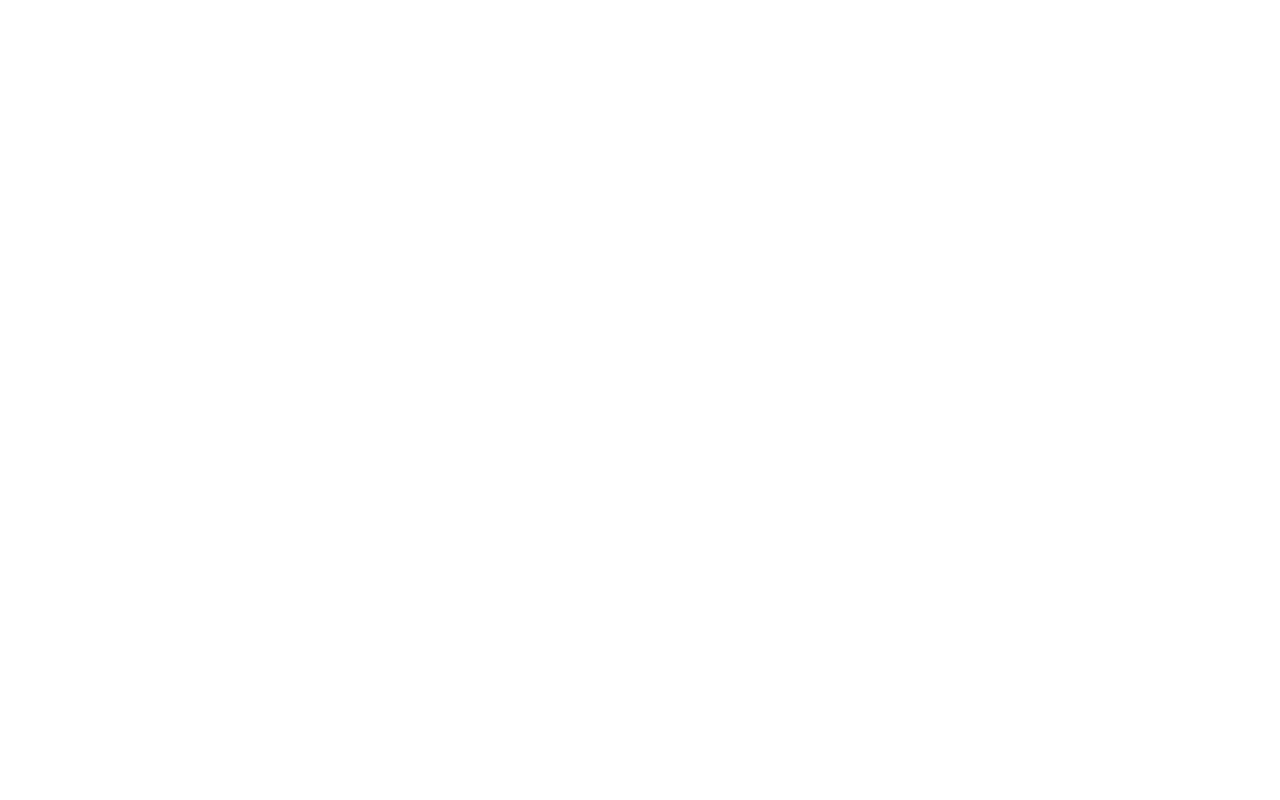
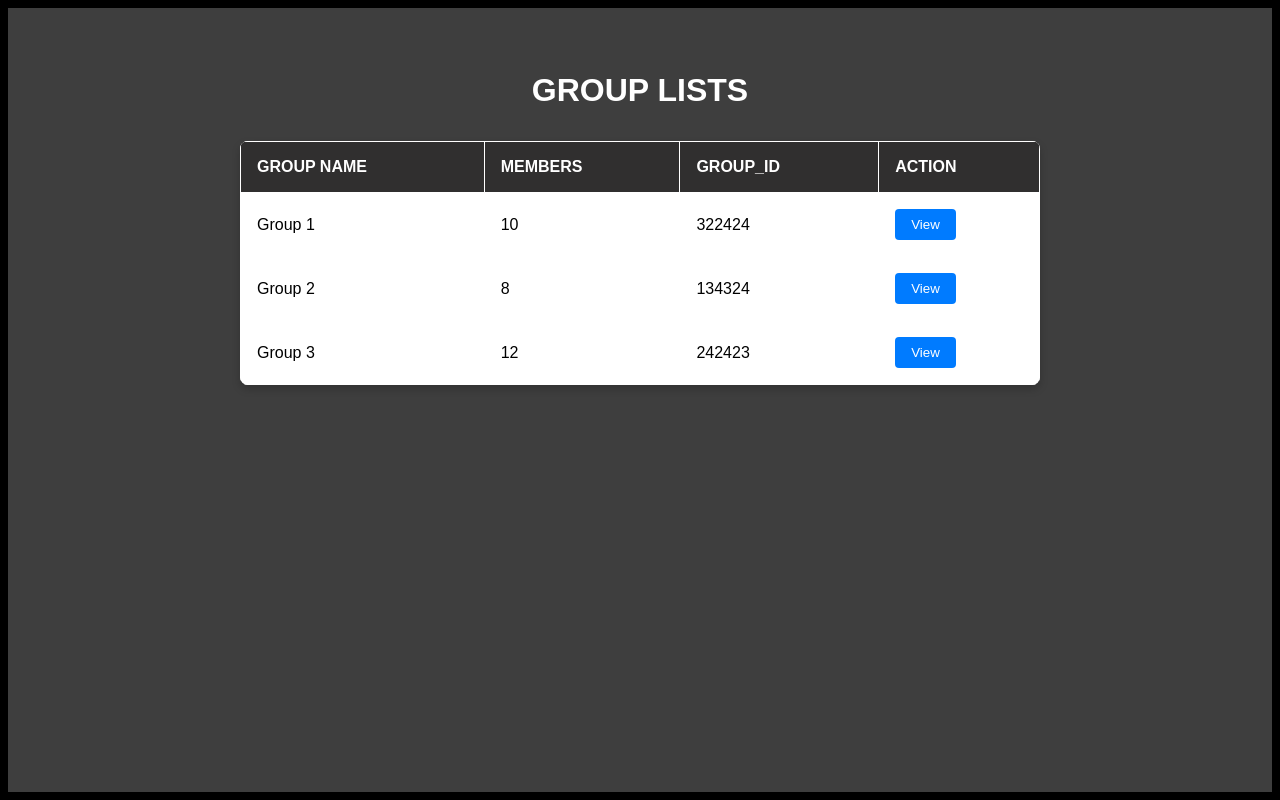
Before and after one commit to SETAP-1C2/House-Sharing-App, a website: page frontend/grouplist.html in a window 1280 px wide. Drawn offline with Linux system fonts and the light colour scheme.

Commit message:
finished with the group list page

```diff
--- a/frontend/group.css
+++ b/frontend/group.css
@@ -1 +1,74 @@
 /* for group.html */
+html, body {
+    scroll-behavior: smooth;
+    height: 100%; /* Ensure both html and body take up the full height of the viewport */
+    margin: 0; /* Remove any default margin */
+    padding: 0; /* Remove any default padding */
+    box-sizing: border-box; /* Include border in the element's dimensions */
+}
+
+body {
+    background-color: rgb(62, 62, 62);
+    font-family: 'Arial';
+    margin: 0rem;
+    padding: 0rem;
+    color: white;
+    border: 0.5rem solid black;
+}
+
+
+
+* {
+    box-sizing: border-box;
+}
+
+
+
+h1 {
+    text-align: center;
+    margin: 4rem;
+    margin-bottom: 2rem;
+}
+
+.table {
+    width: 100%;
+    max-width: 800px;
+    margin: 0 auto;
+    border-collapse: collapse;
+    background-color: white;
+    color: black;
+    text-align: left;
+    border-radius: 8px;
+    overflow: hidden;
+    box-shadow: 0 4px 8px rgba(0, 0, 0, 0.2);
+}
+
+
+.table th, .table td {
+    padding: 1rem;
+    border: 1px solid white;
+}
+
+
+.table th {
+    background-color: rgb(48, 47, 47);
+    color: white;
+    text-transform: uppercase;
+}
+
+.table tr:hover {
+    background-color: rgb(202, 200, 200);
+}
+
+.table button {
+    padding: 0.5rem 1rem;
+    background-color: #007bff;
+    color: white;
+    border: none;
+    border-radius: 4px;
+    cursor: pointer;
+}
+
+.table button:hover {
+    background-color: rgb(51, 129, 189);
+}
--- a/frontend/grouplist.html
+++ b/frontend/grouplist.html
@@ -7,6 +7,37 @@
     <link rel="stylesheet" href="group.css">
 </head>
 <body>
+    <h1> GROUP LISTS</h1>
 
+    <table class="table">
+        <thead>
+            <tr>
+                <th>Group Name</th>
+                <th>Members</th>
+                <th>group_id</th>
+                <th>Action</th>
+            </tr>
+        </thead>
+        <tbody>
+            <tr>
+                <td>Group 1</td>
+                <td>10</td>
+                <td>322424</td>
+                <td><button>View</button></td>
+            </tr>
+            <tr>
+                <td>Group 2</td>
+                <td>8</td>
+                <td>134324</td>
+                <td><button>View</button></td>
+            </tr>
+            <tr>
+                <td>Group 3</td>
+                <td>12</td>
+                <td>242423</td>
+                <td><button>View</button></td>
+            </tr>
+        </tbody>
+    </table>
 </body>
 </html>
```
Also changed, not shown: frontend/pricing.html (+30 -23 lines), frontend/style.css (+20 -5 lines).
